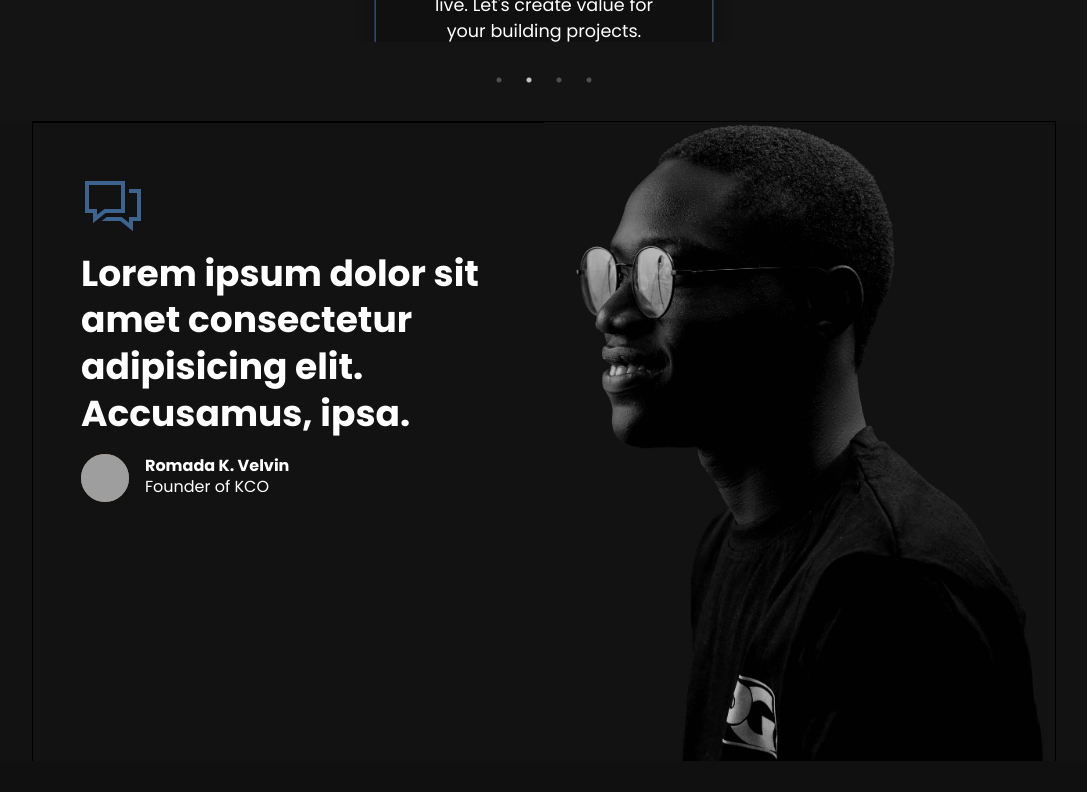
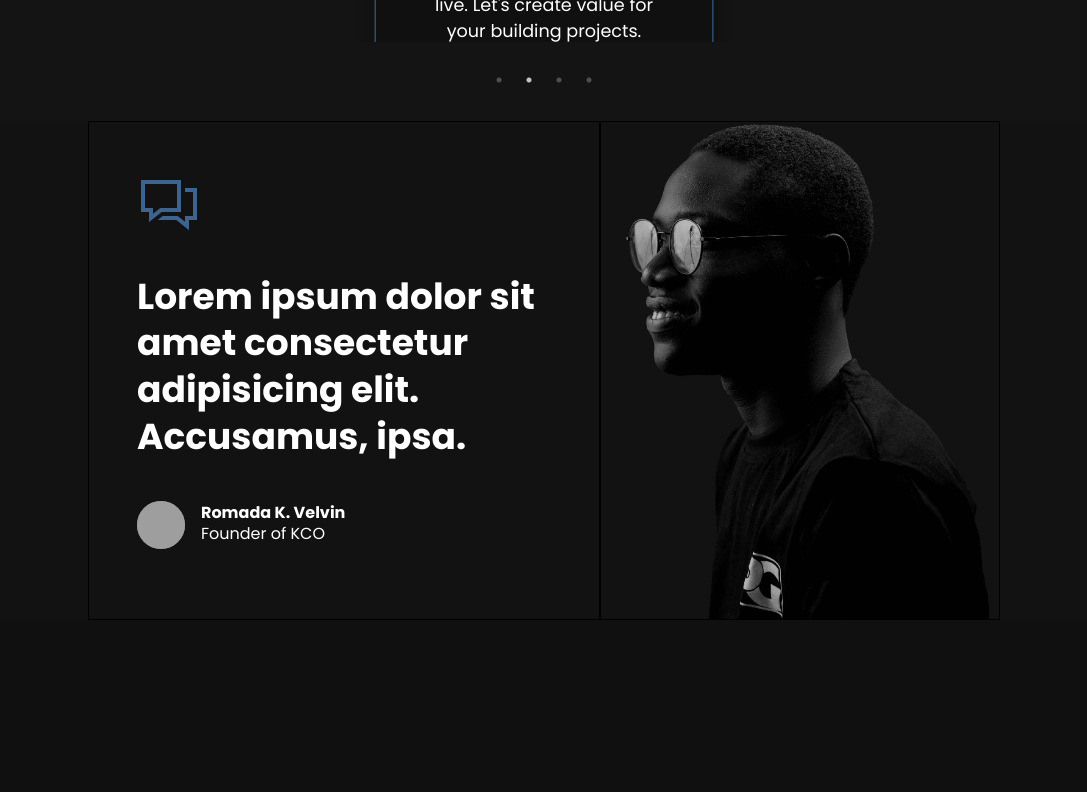
Before and after one commit to iam-benjamen/pg-portfolio-website, a React (Create React App) app: page / in a window 1280 px wide. Shown: the part 1540-2332 px from the top of the page, without its empty margins (96-1183 px from the left). Built offline with nearby package versions, Linux system fonts and the light colour scheme; grey boxes are pictures that could not be loaded.

Commit message:
issue fixed 2

```diff
--- a/src/components/Reviews.js
+++ b/src/components/Reviews.js
@@ -11,14 +11,14 @@ const ReviewsSection = () => {
         w="80%"
         display={"flex"}
         m="auto"
-        border={"1px solid black"}
+
         justifyContent="center"
         mt={"-1px"}
         flexDir={["column-reverse", "column-reverse", "row"]}
       >
         <Box
           w={["100%", "100%", "50%"]}
-          borderTop = "1px solid black"
+          border={"1px solid black"}
           padding={["1rem", "1.5rem", "3rem"]}
         >
           <Swiper
@@ -38,7 +38,7 @@ const ReviewsSection = () => {
               <Box
                 display={"flex"}
                 flexDir="column"
-                gap={"1rem"}
+                gap={"2.5rem"}
                 justifyContent="space-between"
               >
                 <Image src={commentIcon} w="4rem" />
@@ -67,7 +67,7 @@ const ReviewsSection = () => {
           </Swiper>
         </Box>
         <Box>
-          <Image src={mainPicture} w="100%" />
+          <Image src={mainPicture} w="25rem" border={"1px solid black"}/>
         </Box>
       </Box>
     </Box>
```
